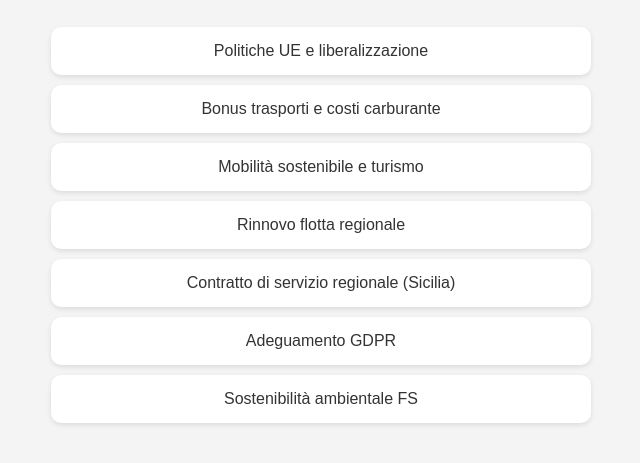
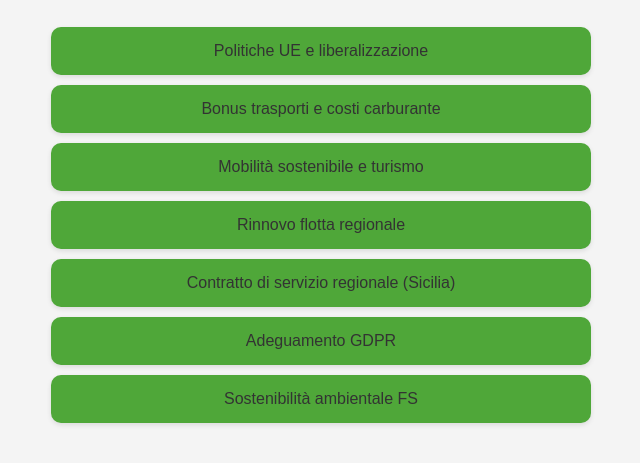
Before and after one commit to Bagnetto/Fonti-Trenitalia, a plain HTML site: page index.html in a window 1280 px wide. Shown: the part 109-572 px from the top of the page, without its empty margins (319-959 px from the left). Drawn offline with Linux system fonts and the light colour scheme.

Commit message:
Update index.html

```diff
--- a/index.html
+++ b/index.html
@@ -17,7 +17,7 @@
     }
     .linktree a {
       display: block;
-      background: #ffffff;
+      background: #4fa739;
       padding: 15px 20px;
       margin: 10px auto;
       width: 80%;
```
